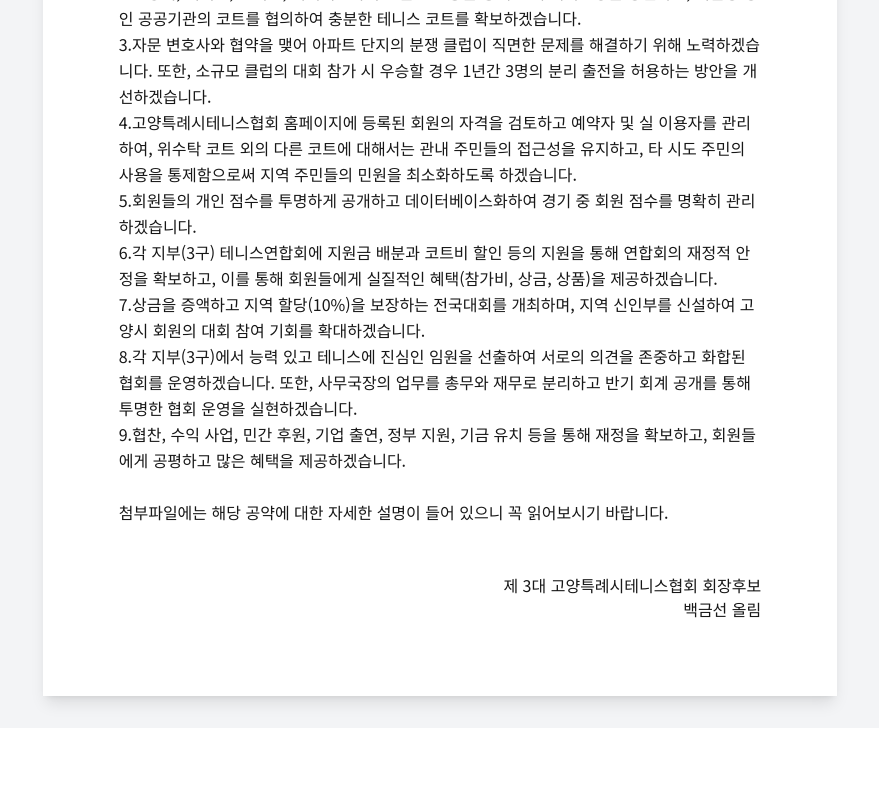
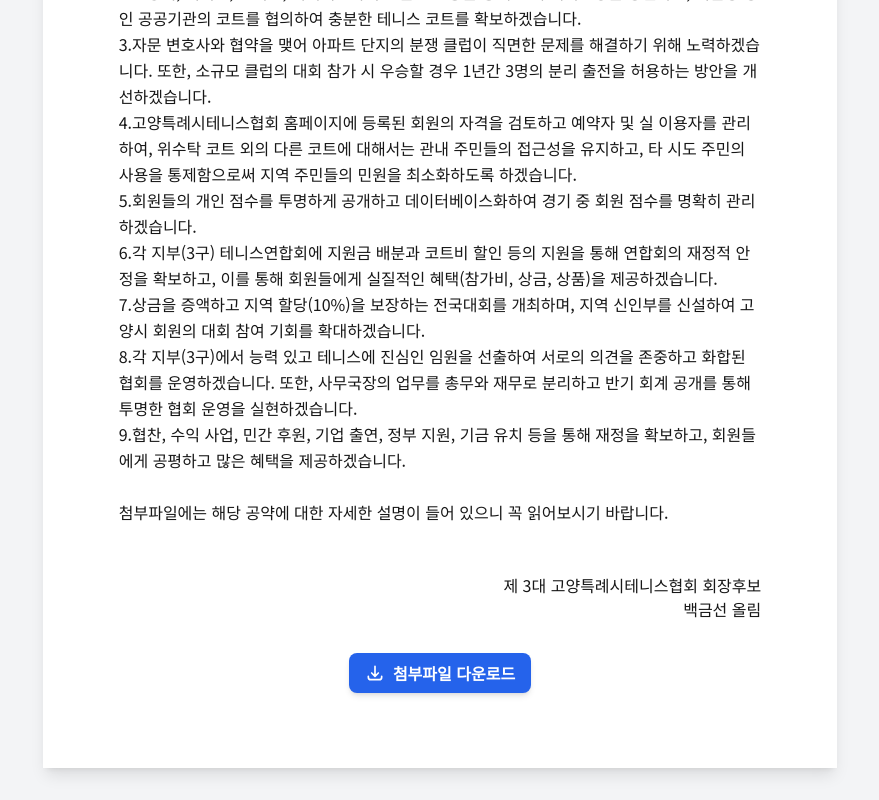
Before and after one commit to kimjy0301/whitegoldline, a Next.js app: page /promise in a window 1280 px wide. Shown: the part 557-1357 px from the top of the page, without its empty margins (200-1079 px from the left). Before the commit the page ends 1285 px from the top, so only its background shows below. Built offline with nearby package versions, Linux system fonts and the light colour scheme; a web font is replaced by a local one.

Commit message:
다운로드 수정

```diff
--- a/app/promise/page.tsx
+++ b/app/promise/page.tsx
@@ -66,6 +66,29 @@ const PromisePage = () => {
             <br />
             <p className="text-right"> 제 3대 고양특례시테니스협회 회장후보</p>
             <p className="text-right"> 백금선 올림</p>
+
+            <div className="mt-8 flex justify-center">
+              <a
+                href="/files/고양특례시_테니스협회장후보_공약.pdf"
+                download
+                className="bg-blue-600 hover:bg-blue-700 text-white font-semibold py-2 px-4 rounded-lg shadow-md transition duration-300 ease-in-out flex items-center"
+              >
+                <svg
+                  className="w-5 h-5 mr-2"
+                  fill="none"
+                  stroke="currentColor"
+                  viewBox="0 0 24 24"
+                >
+                  <path
+                    strokeLinecap="round"
+                    strokeLinejoin="round"
+                    strokeWidth={2}
+                    d="M4 16v1a3 3 0 003 3h10a3 3 0 003-3v-1m-4-4l-4 4m0 0l-4-4m4 4V4"
+                  />
+                </svg>
+                첨부파일 다운로드
+              </a>
+            </div>
           </section>
         </div>
       </div>
```
Also changed, not shown: 1 other file (tests, documents, lock files or other folders).
